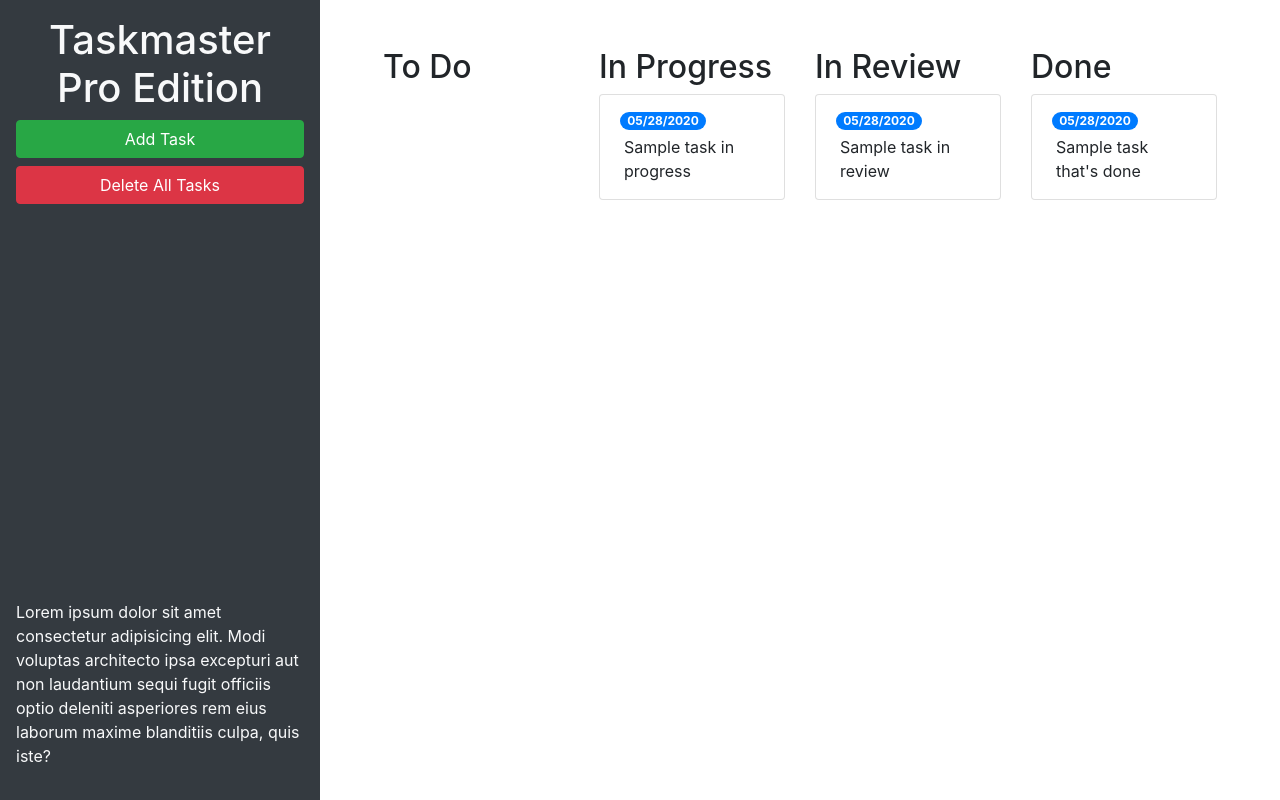
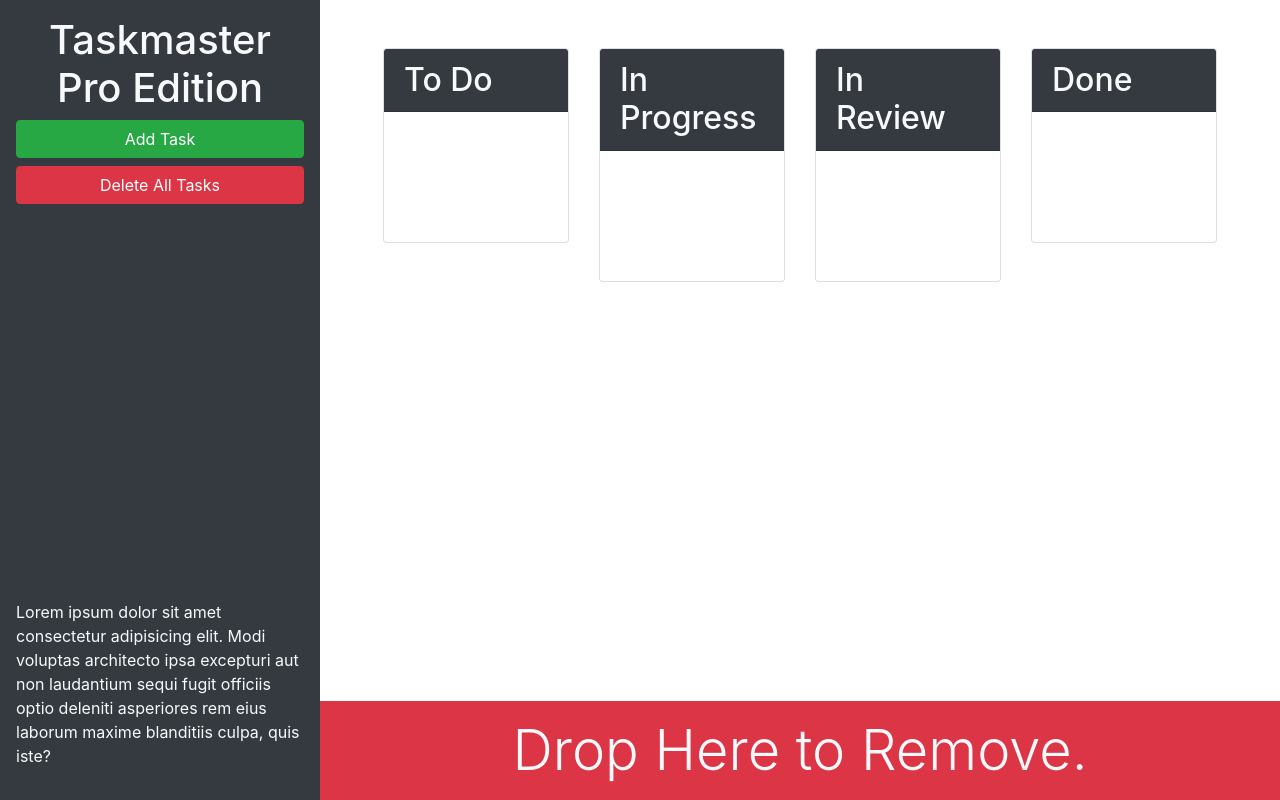
Before and after one commit to Amelia-was/taskmaster-pro, a plain HTML site: page index.html in a window 1280 px wide. Drawn offline with nearby package versions, Linux system fonts and the light colour scheme.

Commit message:
added task columns and trash zone

```diff
--- a/index.html
+++ b/index.html
@@ -13,59 +13,68 @@
 <body>
 
   <div class="row min-vh-100 no-gutters">
-    <header class="col-12 col-lg-3 bg-dark text-light d-flex flex-column p-4 p-lg-3">
+    <header class="col-12 col-lg-3 bg-dark text-light d-flex flex-column p-4 p-lg-3 sticky-top">
       <h1 class="text-center">Taskmaster Pro Edition</h1>
       <button id="create-task" class="btn btn-block btn-success" data-toggle="modal" data-target="#task-form-modal">Add
         Task</button>
       <button id="remove-tasks" class="btn btn-block btn-danger">Delete All Tasks</button>
-      <p class="mt-auto">Lorem ipsum dolor sit amet consectetur adipisicing elit. Modi voluptas architecto ipsa
+      <p class="mt-auto d-none d-lg-block">Lorem ipsum dolor sit amet consectetur adipisicing elit. Modi voluptas architecto ipsa
         excepturi aut non
         laudantium sequi fugit officiis optio deleniti asperiores rem eius laborum maxime blanditiis culpa, quis iste?
       </p>
     </header>
-    <main class="col-12 col-lg-9">
+
+    <main class="col-12 col-lg-9 d-flex flex-column">
       <div class="m-5 row justify-content-around">
         <!-- to do start -->
         <div class="col-12 col-md-6 col-xl-3 mb-3">
-          <h2>To Do</h2>
-          <ul id="list-toDo" class="list-group"> </ul>
+          <div class="card">
+            <h2 class="card-header bg-dark text-light">To Do</h2>
+            <ul id="list-toDo" class="list-group list-group-flush">
+
+            </ul>
+          </div>
         </div>
         <!-- to do end-->
 
         <!-- in progress start -->
         <div class="col-12 col-md-6 col-xl-3 mb-3">
-          <h2>In Progress</h2>
-          <ul id="list-inProgress" class="list-group">
-            <li class="list-group-item">
-              <span class="badge badge-primary badge-pill">05/28/2020</span>
-              <p class="m-1">Sample task in progress</p>
-            </li>
-          </ul>
+          <div class="card">
+            <h2 class="card-header bg-dark text-light">In Progress</h2>
+            <ul id="list-inProgress" class="list-group list-group-flush">
+            </ul>
+          </div>
         </div>
         <!-- in progress end -->
+
         <!-- in review start -->
         <div class="col-12 col-md-6 col-xl-3 mb-3">
-          <h2>In Review</h2>
-          <ul id="list-inReview" class="list-group">
-            <li class="list-group-item">
-              <span class="badge badge-primary badge-pill">05/28/2020</span>
-              <p class="m-1">Sample task in review</p>
-            </li>
-          </ul>
+          <div class="card">
+            <h2 class="card-header bg-dark text-light">In Review</h2>
+            <ul id="list-inReview" class="list-group list-group-flush">
+            </ul>
+          </div>
         </div>
         <!-- in review end -->
+
         <!-- done start -->
         <div class="col-12 col-md-6 col-xl-3 mb-3">
-          <h2>Done</h2>
-          <ul id="list-done" class="list-group">
-            <li class="list-group-item">
-              <span class="badge badge-primary badge-pill">05/28/2020</span>
-              <p class="m-1">Sample task that's done</p>
-            </li>
-          </ul>
+          <div class="card">
+            <h2 class="card-header bg-dark text-light">Done</h2>
+            <ul id="list-done" class="list-group list-group-flush">
+            </ul>
+          </div>
         </div>
         <!-- done end -->
       </div>
+
+      <!-- trash -->
+      <div id="trash" class="mt-auto">
+        <div class="w-100 bg-danger p-3 text-center text-light display-4">
+          Drop Here to Remove.
+        </div>
+      </div>
+
     </main>
     </div>
 
@@ -84,11 +93,11 @@
           <form>
             <div class="form-group">
               <label for="modalTaskDescription">Task description</label>
-              <textarea id="modalTaskDescription" rows="3"></textarea>
+              <textarea id="modalTaskDescription" rows="3" class="form-control"></textarea>
             </div>
             <div class="form-group">
               <label for="modalDueDate">Due date</label>
-              <input type="text" id="modalDueDate" placeholder="mm/dd/yyyy" autocomplete="off" />
+              <input type="text" id="modalDueDate" placeholder="mm/dd/yyyy" autocomplete="off" class="form-control"/>
             </div>
           </form>
         </div>
```
